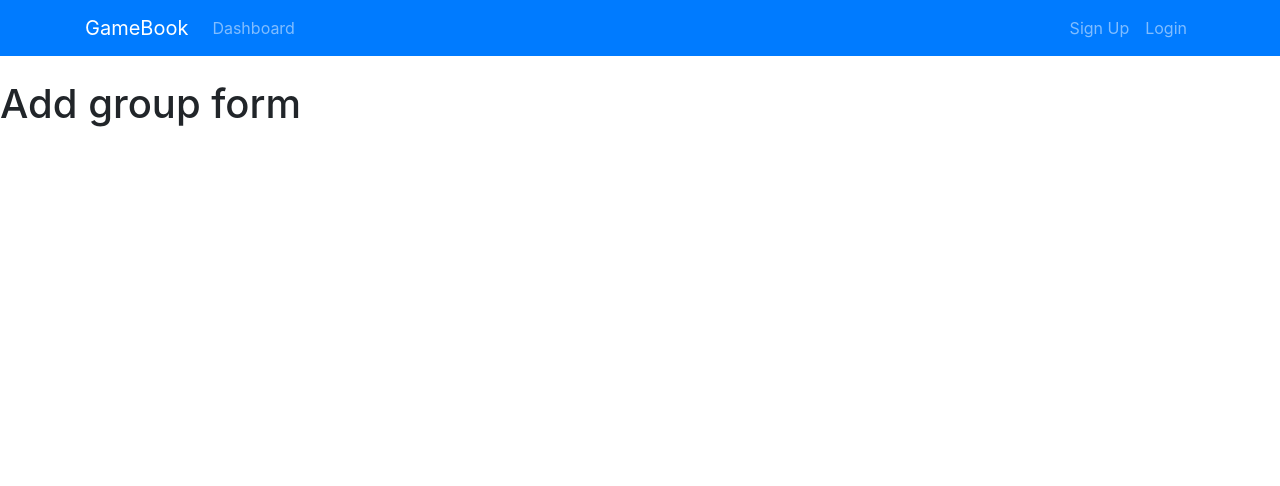
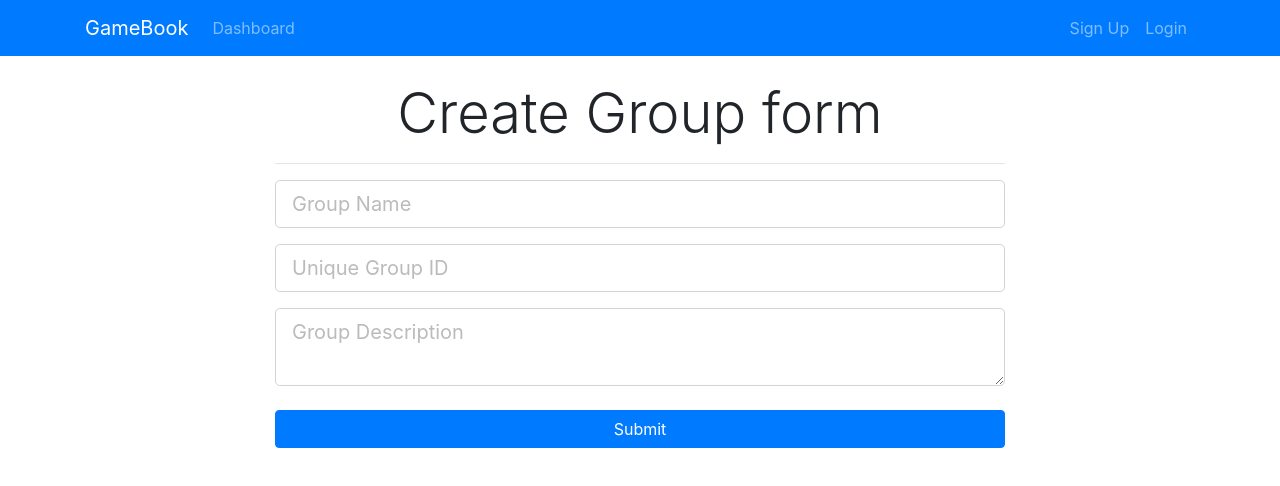
Before and after one commit to ssjb2/Project-Spring-React, a React (Create React App) app in the folder react-client/: page /addGroup in a window 1280 px wide. Shown: the top 486 px of the page. Built offline with nearby package versions, Linux system fonts and the light colour scheme.

Commit message:
group form

```diff
--- a/react-client/src/components/Group/AddGroup.js
+++ b/react-client/src/components/Group/AddGroup.js
@@ -1,10 +1,76 @@
 import React, { Component } from "react";
 
 class AddGroup extends Component {
+  constructor() {
+    super();
+    this.state = {
+      groupName: "",
+      groupIdentifier: "",
+      description: ""
+    };
+    this.onChange = this.onChange.bind(this);
+    this.onSubmit = this.onSubmit.bind(this);
+  }
+  onChange(e) {
+    this.setState({ [e.target.name]: e.target.value });
+  }
+  onSubmit(e) {
+    e.preventDefault();
+    const newGroup = {
+      groupName: this.state.groupName,
+      groupIdentifier: this.state.groupIdentifier,
+      description: this.state.description
+    };
+    console.log(newGroup);
+  }
   render() {
     return (
-      <div>
-        <h1>Add group form</h1>
+      <div className="register">
+        <div className="container">
+          <div className="row">
+            <div className="col-md-8 m-auto">
+              <h5 className="display-4 text-center">Create Group form</h5>
+              <hr />
+              <form onSubmit={this.onSubmit}>
+                <div className="form-group">
+                  <input
+                    type="text"
+                    className="form-control form-control-lg "
+                    placeholder="Group Name"
+                    name="groupName"
+                    value={this.state.groupName}
+                    onChange={this.onChange}
+                  />
+                </div>
+                <div className="form-group">
+                  <input
+                    type="text"
+                    className="form-control form-control-lg"
+                    placeholder="Unique Group ID"
+                    name="groupIdentifier"
+                    value={this.state.groupIdentifier}
+                    onChange={this.onChange}
+                  />
+                </div>
+
+                <div className="form-group">
+                  <textarea
+                    className="form-control form-control-lg"
+                    placeholder="Group Description"
+                    name="description"
+                    value={this.state.description}
+                    onChange={this.onChange}
+                  />
+                </div>
+
+                <input
+                  type="submit"
+                  className="btn btn-primary btn-block mt-4"
+                />
+              </form>
+            </div>
+          </div>
+        </div>
       </div>
     );
   }
```
Also changed, not shown: 1 other file (tests, documents, lock files or other folders).
